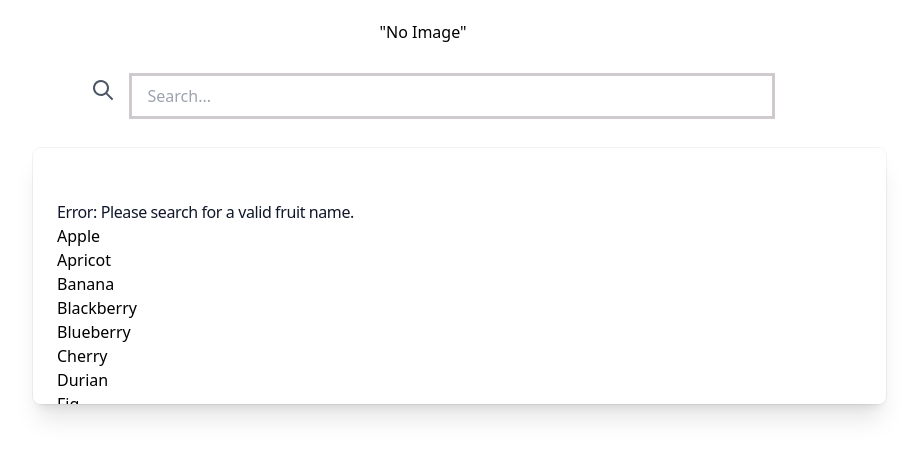
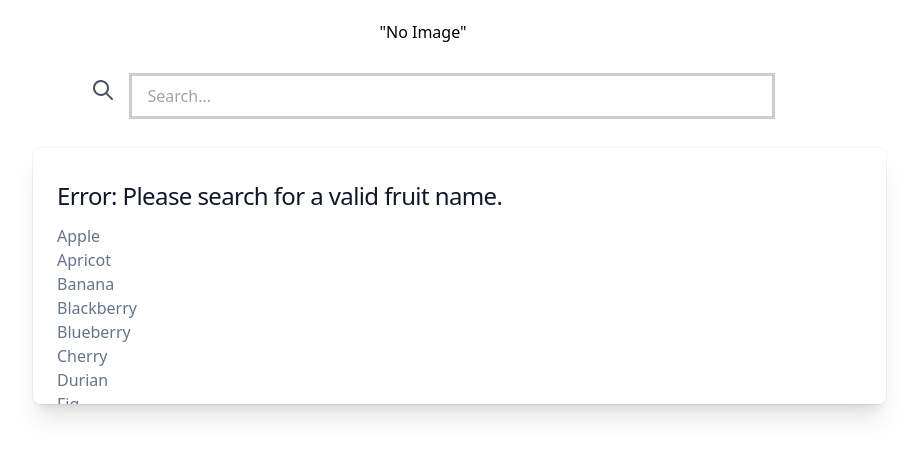
Before and after one commit to kaitchau/NutriFruit, a React (Create React App) app: page / in a window 1280 px wide. Both pictures are taken after a click on the button 320 px from the left and 366 px from the top of the page. Shown: the top 458 px of the page, without its empty margins (217-1135 px from the left). Built offline with nearby package versions, Linux system fonts and the light colour scheme.

Commit message:
patched colors

```diff
--- a/src/FruitImage.js
+++ b/src/FruitImage.js
@@ -7,7 +7,7 @@ const FruitImage = ({ img }) => {
         className="object-center"
         src={img}
         alt="Fruit"
-        height="400"
+        height="300"
         width="400"
       />
     </div>
--- a/src/InvalidFruit.js
+++ b/src/InvalidFruit.js
@@ -2,12 +2,14 @@ import React from "react";
 import ValidFruits from "./Hooks/ValidFruits";
 
 const NutritionText = () => {
-  const listItems = ValidFruits.map((fruit) => <p>{fruit}</p>);
+  const listItems = ValidFruits.map((fruit) => (
+    <p className="text-slate-500 dark:text-white">{fruit}</p>
+  ));
 
   return (
     <div className="relative h-64 w-100">
       <div className="absolute inset-y-0 left-[250px] w-2/3 bg-white dark:bg-slate-900 rounded-lg px-6 py-8 ring-1 ring-slate-900/5 shadow-xl overflow-auto">
-        <h3 className="text-slate-900 dark:text-white mt-5 text-base font-medium tracking-tight">
+        <h3 className="text-slate-900 dark:text-white mb-3 text-2xl font-medium tracking-tight">
           Error: Please search for a valid fruit name.
         </h3>
         {listItems}
```
